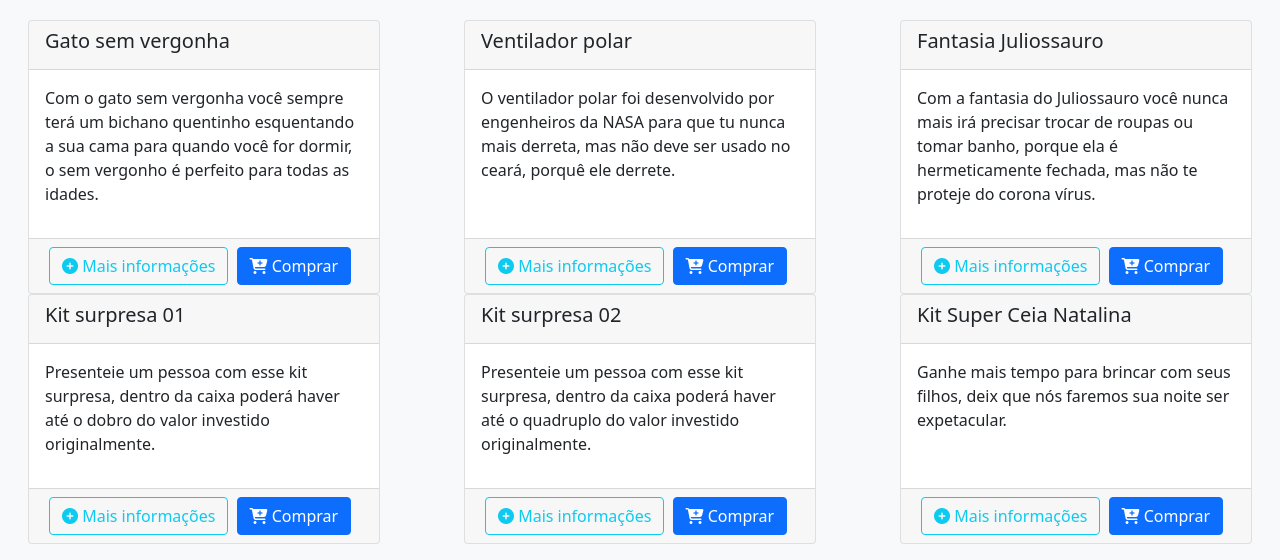
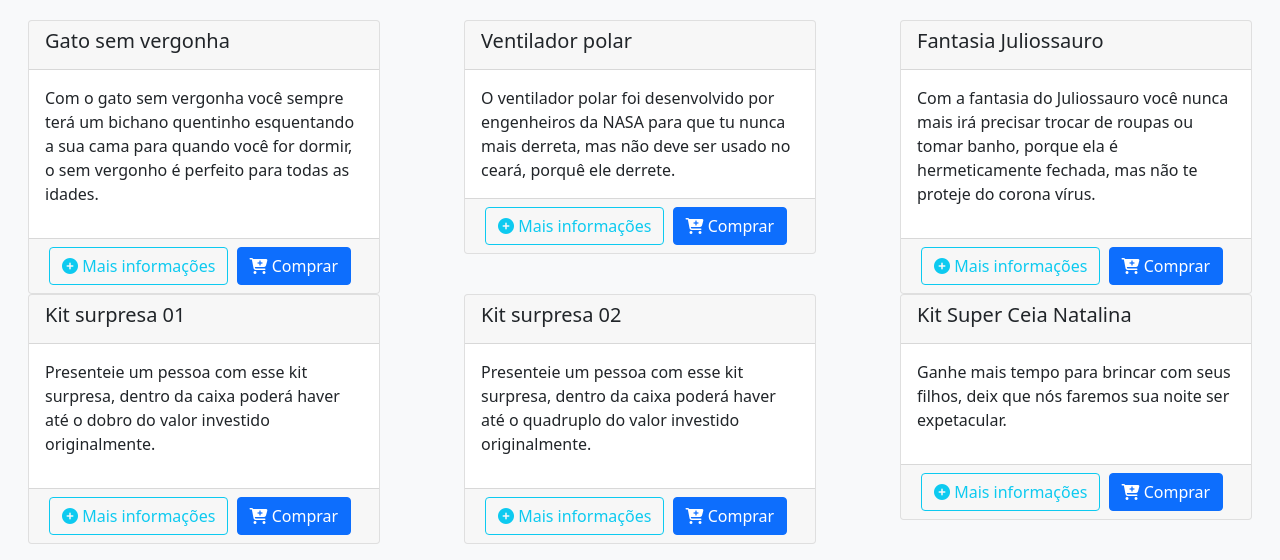
Before and after one commit to TuzinRS/last, a website: page index.html in a window 1280 px wide. Shown: the part 724-1284 px from the top of the page. Drawn offline with nearby package versions, Linux system fonts and the light colour scheme; files that its build step writes are made by us from their sources.

Commit message:
fdsfsdlfjdsofsf
sdfsdfdsf

```diff
--- a/css/main.scss
+++ b/css/main.scss
@@ -29,3 +29,7 @@
   flex-flow: wrap;
   flex-direction: row;
 }
+
+.card{
+  margin-bottom: auto;
+}
```
